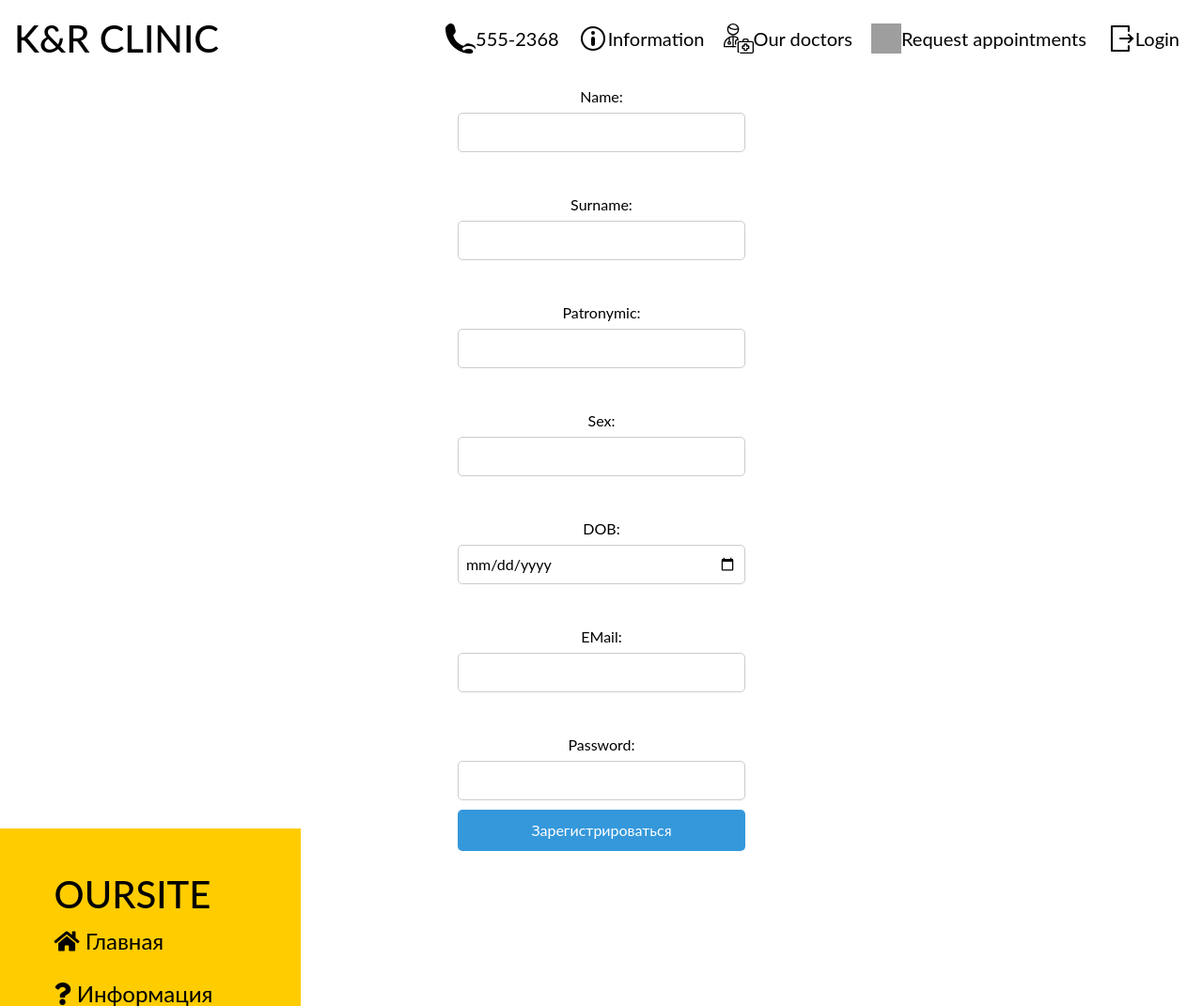
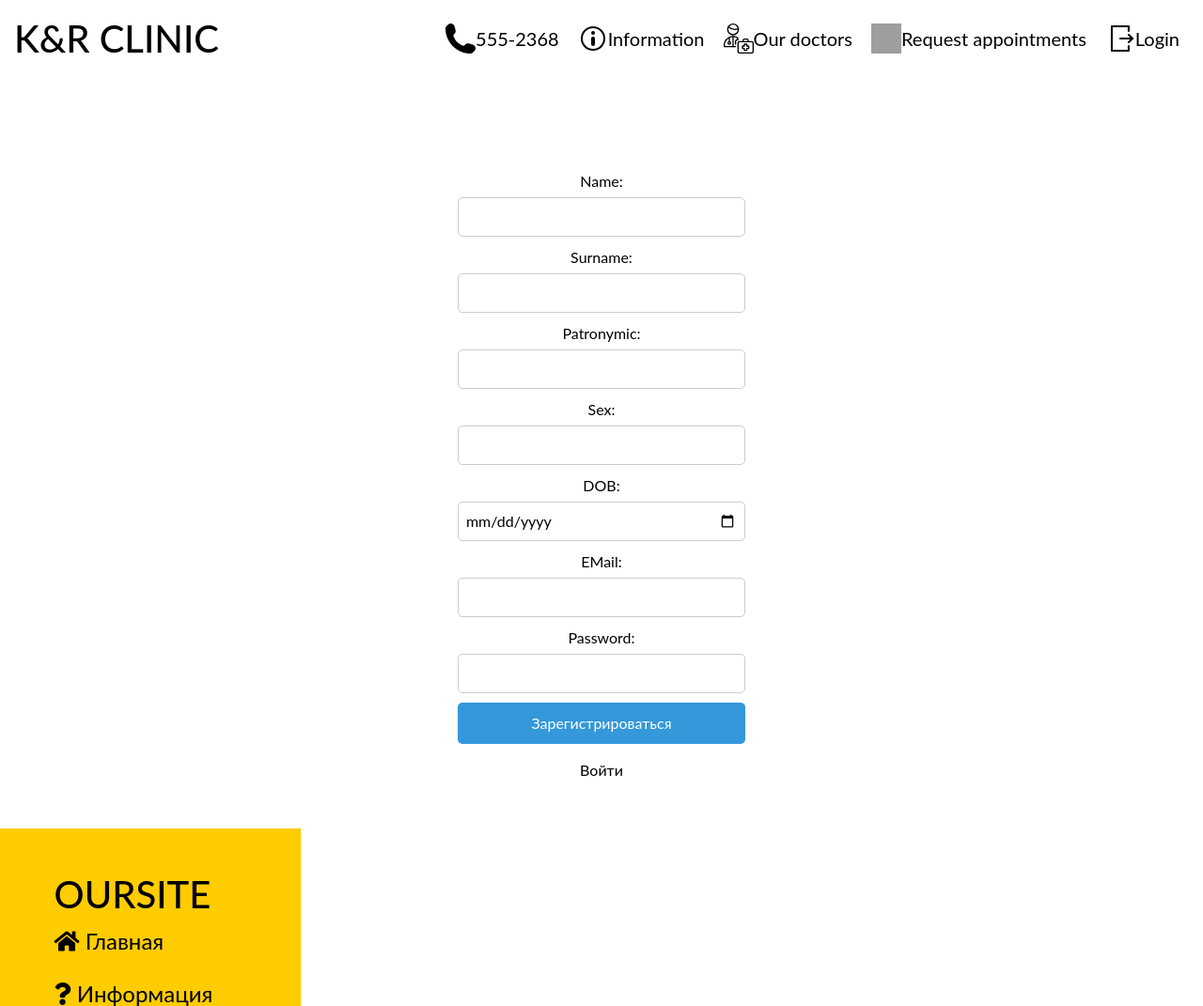
Before and after one commit to hoty1337/isdb_site, a Django app: page /register in a window 1280 px wide. Shown: the top 1071 px of the page at 94% size. Run offline with Django 4.2, Linux system fonts and the light colour scheme; some libraries are stand-ins or nearby versions; grey boxes are pictures that could not be loaded.

Commit message:
fix static path and add login & register link

```diff
--- a/main/templates/main/index.html
+++ b/main/templates/main/index.html
@@ -1,5 +1,5 @@
 {% extends 'main/layout.html' %}
-
+{% load static %}
 {% block title %}K&R{% endblock %}
 
 
@@ -7,7 +7,7 @@
 {% block video %}
     <div class="media-block">
         <div class="video">
-            <video class="video-media" src="../../static/main/video/mask-wearing.mp4" autoplay muted loop></video>
+            <video class="video-media" src="{% static 'main/video/mask-wearing.mp4' %}" autoplay muted loop></video>
         </div>
         <div class="container">
             <div class="video-text">Invest in your health</div>
--- a/main/templates/main/login.html
+++ b/main/templates/main/login.html
@@ -1,10 +1,10 @@
 {% extends 'main/layout.html' %}
-
+{% load static %}
 
 {% block content %}
     <div class="media-block2">
         <div class="video2">
-            <video class="video-media2" src="../../static/main/video/login-video.mp4" autoplay muted loop></video>
+            <video class="video-media2" src="{% static 'main/video/login-video.mp4' %}" autoplay muted loop></video>
         </div>
         <div class="container2">
             <div class="map-container2">
@@ -21,6 +21,7 @@
                         <button type="submit">Войти</button>
                         <p style="color: red">{{ error }}</p>
                     </form>
+                    <a href="{% url 'register' %}">Регистрация</a>
                 </div>
             </div>
         </div>
--- a/main/templates/main/register.html
+++ b/main/templates/main/register.html
@@ -1,11 +1,11 @@
 {% extends 'main/layout.html' %}
-
+{% load static %}
 
 
 {% block content %}
     <div class="media-block2">
         <div class="video2">
-            <video class="video-media2" src="../../static/main/video/login-video.mp4" autoplay muted loop></video>
+            <video class="video-media2" src="{% static 'main/video/login-video.mp4' %}" autoplay muted loop></video>
         </div>
         <div class="container2">
             <div class="map-container2">
@@ -15,27 +15,28 @@
                         {% csrf_token %}
                         <label>
                             Name: <input type="text" name="name">
-                        </label><br>
+                        </label>
                         <label>
                             Surname: <input type="text" name="surname">
-                        </label><br>
+                        </label>
                         <label>
                             Patronymic: <input type="text" name="patronymic">
-                        </label><br>
+                        </label>
                         <label>
                             Sex: <input type="text" name="sex">
-                        </label><br>
+                        </label>
                         <label>
                             DOB: <input type="date" name="dob">
-                        </label><br>
+                        </label>
                         <label>
                             EMail: <input type="text" name="email">
-                        </label><br>
+                        </label>
                         <label>
                             Password: <input type="password" name="password">
                         </label>
                         <button type="submit">Зарегистрироваться</button>
                         <p style="color: red">{{ error }}</p>
+                        <a href="{% url 'login' %}">Войти</a>
                     </form>
                 </div>
             </div>
```
